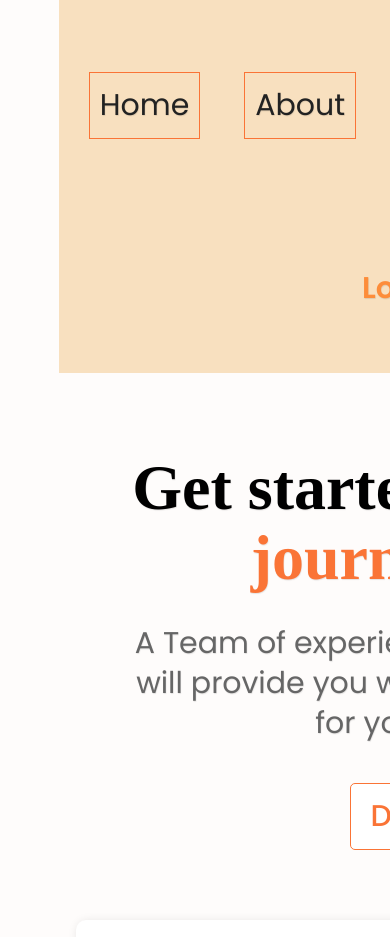
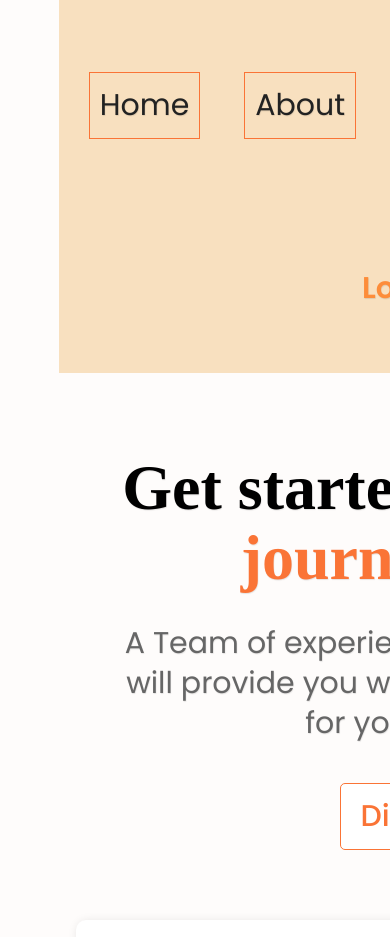
Before and after one commit to KrishUk-Git/Trabook, a plain HTML site: page index.html in a window 390 px wide. Shown: the part 126-1063 px from the top of the page. Drawn offline with nearby package versions, Linux system fonts and the light colour scheme; a web font is replaced by a local one.

Commit message:
completed

```diff
--- a/style.css
+++ b/style.css
@@ -22,7 +22,7 @@ button:hover {
     display: flex;
     justify-content: space-around;
     align-items: center;
-    gap: 2rem;
+    gap: 1rem;
     margin: 10px;
     padding: 10px;
 
@@ -97,7 +97,8 @@ button:hover {
 
 .hero {
     margin: 50px;
-
+    position: relative;
+    left: 50px;
     display: flex;
     align-items: center;
     justify-content: center;
@@ -869,12 +870,13 @@ hr {
 
 
 
-@media(max-width:600px) {
+@media(max-width:768px) {
     body {
         margin: 0%;
         padding: 0%;
         background-color: #FEFCFB !important;
         text-align: center;
+        zoom: 100%;
     }
 
     .container {
@@ -975,7 +977,7 @@ hr {
     }
 
     .hero {
-        flex-wrap: wrap;
+
         text-align: center;
         margin: 50px;
     }
@@ -983,6 +985,8 @@ hr {
     .lefthero {
         width: auto;
         height: auto;
+        position: relative;
+        right: 60px;
     }
 
     .lefthero>h2 {
```
